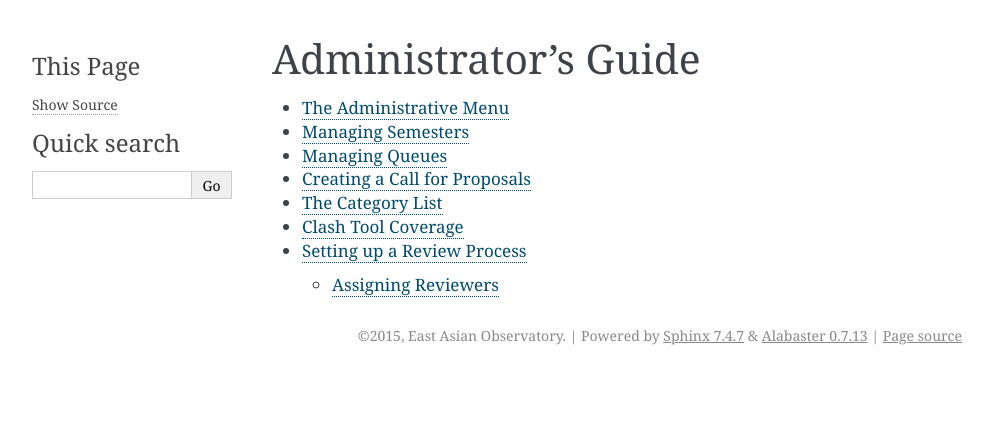
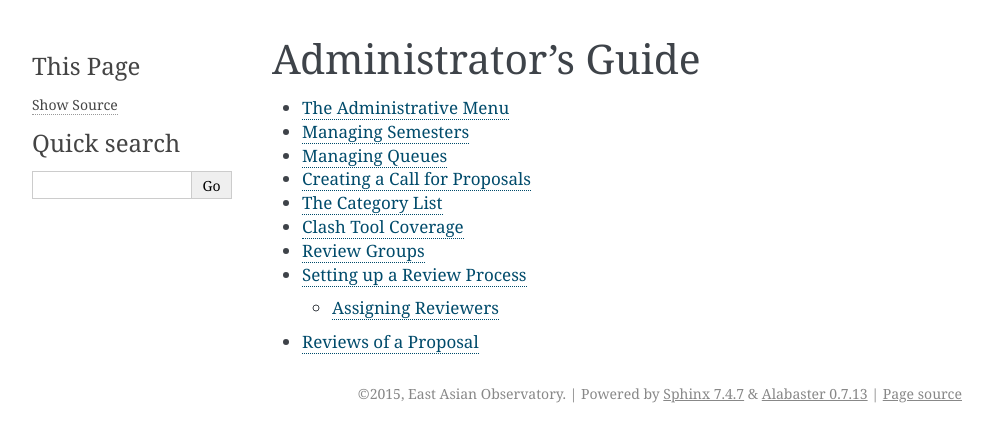
Before and after one commit to eaobservatory/hedwig, a Sphinx documentation site: the page built from doc/admin/index.rst, in a window 1280 px wide. Shown: the top 442 px of the page, without its empty margins (148-1141 px from the left). Built offline with Sphinx 7.4.7, drawn with Linux system fonts in a browser that asks for light colours.

Commit message:
doc: Add (blank) pages for review groups/proposals
These are placeholders to allow help links to be set up.

```diff
--- a/doc/admin/index.rst
+++ b/doc/admin/index.rst
@@ -10,4 +10,6 @@ Administrator's Guide
     call
     category
     moc
+    review_group
     review_process
+    review_proposal
--- /dev/null
+++ b/doc/admin/review_group.rst
@@ -0,0 +1,2 @@
+Review Groups
+=============
--- /dev/null
+++ b/doc/admin/review_proposal.rst
@@ -0,0 +1,2 @@
+Reviews of a Proposal
+=====================
```
